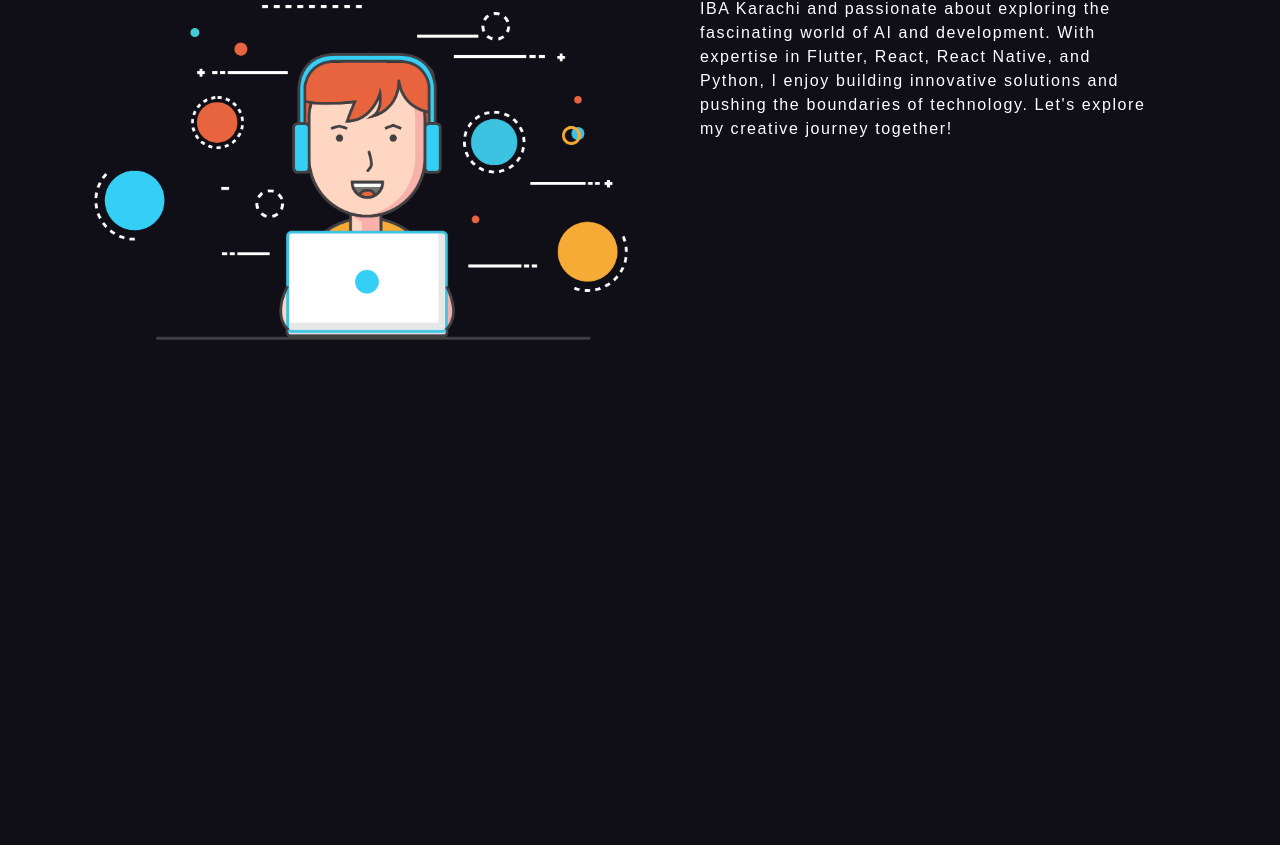
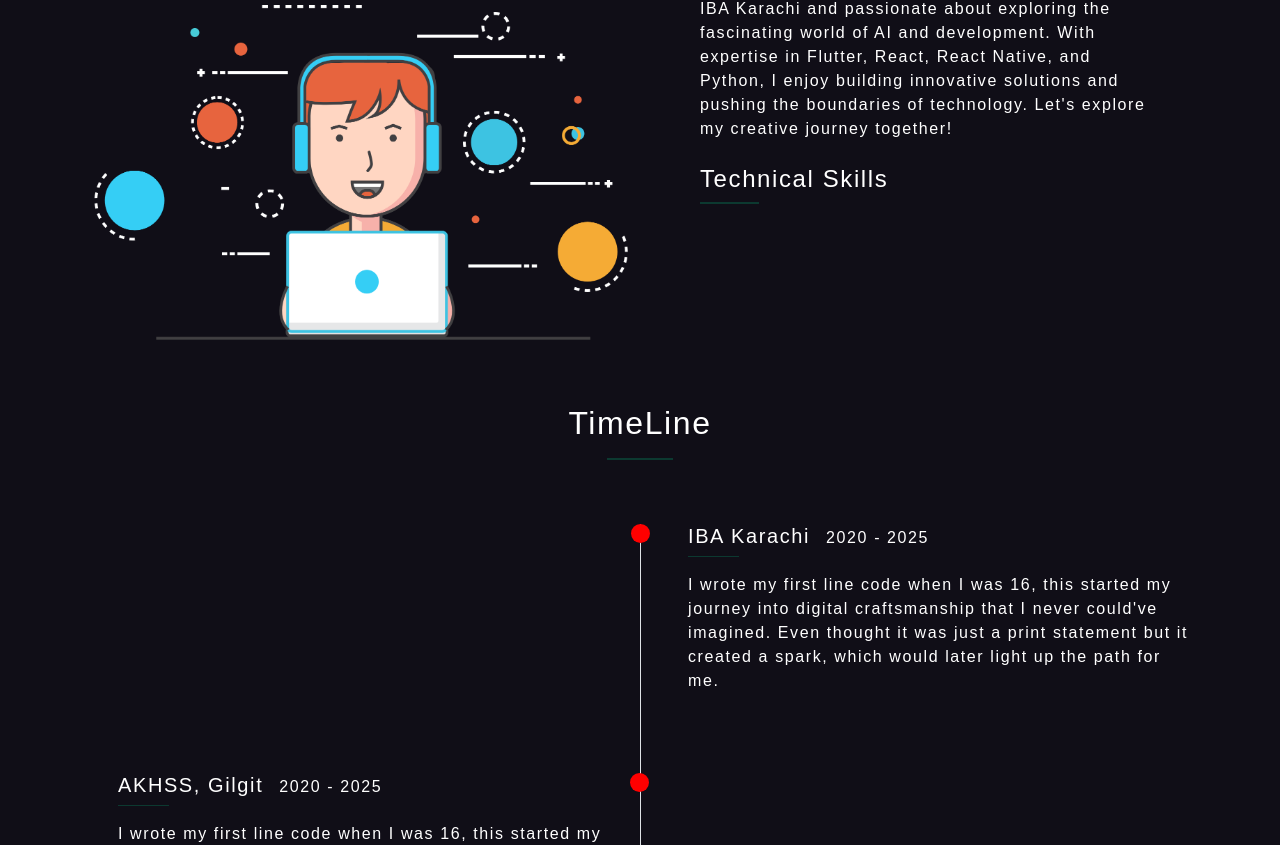
Before and after one commit to latif-muhammad/my-portfolio, a React (Create React App) app: page / in a window 1280 px wide. Shown: the part 955-1800 px from the top of the page. Before the commit the page ends 1359 px from the top, so only its background shows below. Built offline with nearby package versions, Linux system fonts and the light colour scheme.

Commit message:
added timeline to the home screen

```diff
--- a/src/components/core/Timeline.js
+++ b/src/components/core/Timeline.js
@@ -3,7 +3,7 @@ import styles from "./Timeline.module.css";
 const TimeLine = (props) => {
     return (
         <section id="timeline" className="container section-margin position-relative">
-            <div className="title mb-5">
+            <div className="title mb-5 pb-3">
                 <h2 className="text-center mb-3">TimeLine</h2>
                 <hr style={{ width: "6%" }} class="text-center mx-auto m-0" />
             </div>
--- a/src/screens/HomeScreen.js
+++ b/src/screens/HomeScreen.js
@@ -1,6 +1,7 @@
 import Navbar from '../components/core/Navbar';
+import styles from "./HomeScreen.module.css";
+import Timeline from '../components/core/Timeline';
 import * as data from "../utilities/data";
-import styles from "./HomeScreen.module.css";
 
 const HomeScreen = () => {
     return (
@@ -17,7 +18,7 @@ const HomeScreen = () => {
             <section id="About" className="container section-margin">
                 <div className="row">
                     <div id="ab-img" className="d-none d-md-block col-md-6 me-5">
-                        <img src={require("../assets/abImg.png")} className="pt-5 mt-5" alt="Not Found" height="auto" width="100%" />
+                        <img src={require ('../assets/ab-img.png')} className="pt-5 mt-5" alt="Not Found" height="auto" width="100%" />
                     </div>
                     <div className="col-md-5">
                         <div className="mb-4 about-me">
@@ -27,10 +28,19 @@ const HomeScreen = () => {
                             </div>
                             <p>Hello! Iam Muhammad Latif, Currently a student at IBA Karachi and passionate about exploring the fascinating world of AI and development. With expertise in Flutter, React, React Native, and Python, I enjoy building innovative solutions and pushing the boundaries of technology. Let's explore my creative journey together!</p>
                         </div>
+
+                        <div class="tech-skills">
+                            <div class="title mb-4">
+                                <h4>Technical Skills</h4>
+                                <hr class="m-0"/>
+                            </div>
+                        </div>
                     </div>
                 </div>
             </section>
-            <section className="timelineSection"></section>
+            <section className="section-margin timelineSection">
+                <Timeline timelineData={data.timelineData}></Timeline>
+            </section>
             <section className="projects"></section>
             <section className="contactSections"></section>
 
```
Also changed, not shown: src/App.js (+3 -4 lines), src/assets/ab-img.png (renamed from src/assets/abImg.png).
